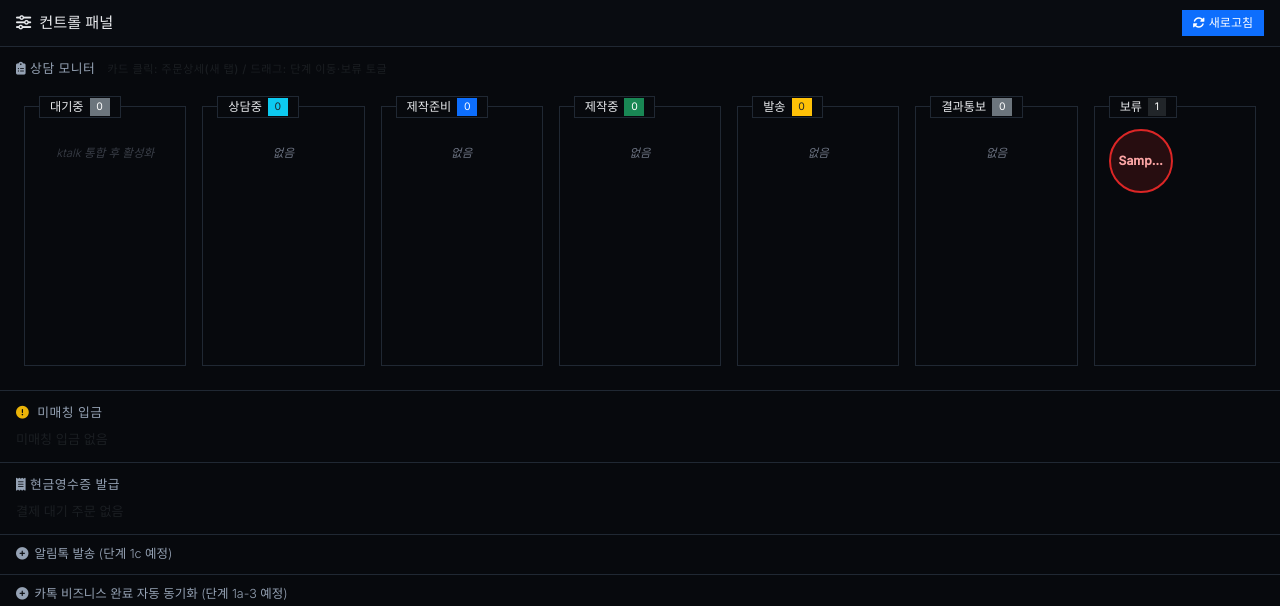
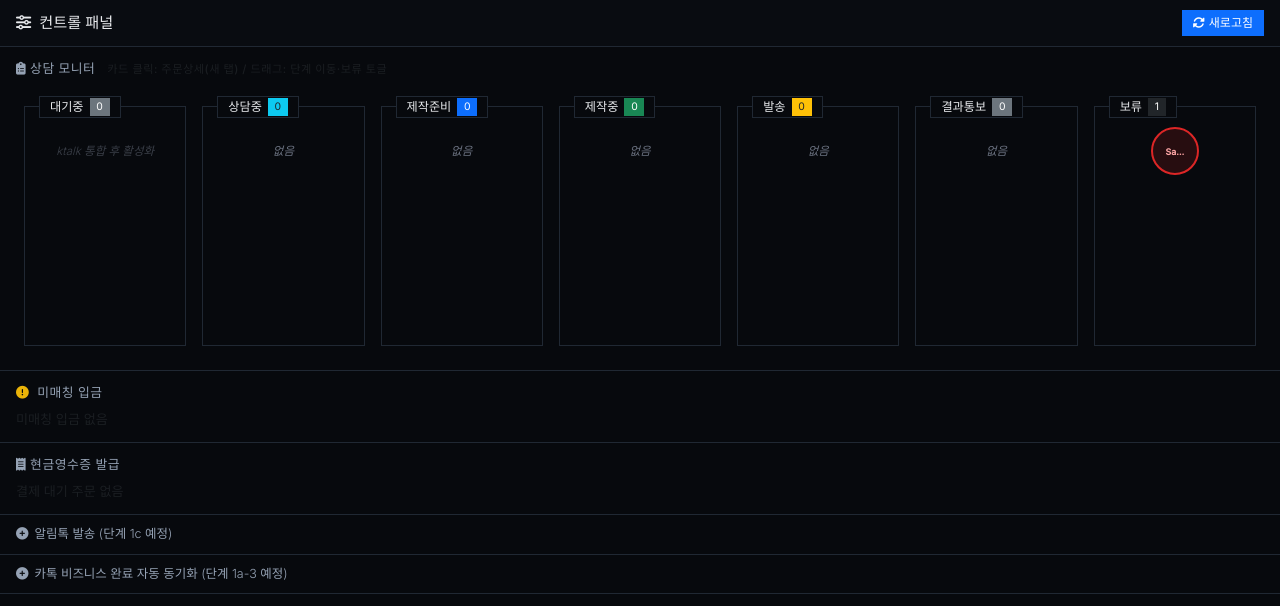
Before and after one commit to wonki0323/tshirt-management, a Django app: page /popbill/control-panel/ in a window 1280 px wide. Shown: the top 606 px of the page. Run offline with Django 4.2, Linux system fonts and the light colour scheme; a user stored in the database is signed in; tables that the repository leaves empty hold one stand-in row (values such as "Sample post"); data that the repository does not hold is empty; some libraries are stand-ins or nearby versions.

Commit message:
style(control-panel): 칸반 카드 압축 반응형 (작은 원 3열 + hover 툴팁)
- 카드 반응형 크기: 칸 폭 비례(30~48px), 정원 유지, 칸당 3열
- 칸 폭 축소(160→120px)로 좁은 창에 더 많은 칸 노출, gap 압축
- 이름 3자 truncate + title 속성으로 전체 대화명 hover 확인

Co-Authored-By: Claude Opus 4.8 <noreply@anthropic.com>

```diff
--- a/popbill_api/templates/popbill_api/control_panel.html
+++ b/popbill_api/templates/popbill_api/control_panel.html
@@ -98,9 +98,9 @@
         }
         .kanban-col {
             position: relative;
-            flex: 1 1 160px;
-            min-width: 150px;
-            min-height: 260px;
+            flex: 1 1 120px;
+            min-width: 110px;
+            min-height: 240px;
             border: 1px solid var(--border);
             background: var(--bg);
         }
@@ -127,8 +127,9 @@
             display: flex;
             flex-wrap: wrap;
             align-content: flex-start;
-            gap: 12px;
-            padding: 22px 14px 14px;
+            justify-content: center;
+            gap: 6px;
+            padding: 20px 8px 10px;
             height: 100%;
             min-height: 100%;
         }
@@ -142,8 +143,10 @@
             opacity: 0.5;
         }
         .kanban-card {
-            width: 64px;
-            height: 64px;
+            flex: 1 1 28%;        /* 칸 폭 비례 3열, 아래 min/max로 범위 제한 (반응형) */
+            max-width: 48px;
+            min-width: 30px;
+            aspect-ratio: 1;       /* 항상 정원 유지 */
             border-radius: 50%;
             background: var(--bg-elev-2);
             border: 1px solid var(--border);
@@ -152,10 +155,10 @@
             justify-content: center;
             text-align: center;
             cursor: grab;
-            font-size: 0.76rem;
+            font-size: 0.55rem;
             color: var(--text);
-            line-height: 1.15;
-            padding: 4px;
+            line-height: 1.05;
+            padding: 2px;
             overflow: hidden;
         }
         .kanban-card:hover {
@@ -272,7 +275,7 @@
                 </div>
                 <div class="kanban-col-body" data-target="consulting" data-status="CONSULTING">
                     {% for o in kanban_data.consulting %}
-                    <div class="kanban-card{% if o.is_urgent %} urgent{% endif %}" draggable="true" data-order-id="{{ o.id }}" data-customer-name="{{ o.customer_name|escape }}" data-shipping-address="{{ o.shipping_address|escape }}" data-customer-phone="{{ o.customer_phone|escape }}" data-deposit-name="{{ o.deposit_name|escape }}" data-is-urgent="{{ o.is_urgent|yesno:'1,0' }}">{{ o.kakao_chat_name|truncatechars:5 }}</div>
+                    <div class="kanban-card{% if o.is_urgent %} urgent{% endif %}" draggable="true" data-order-id="{{ o.id }}" data-customer-name="{{ o.customer_name|escape }}" data-shipping-address="{{ o.shipping_address|escape }}" data-customer-phone="{{ o.customer_phone|escape }}" data-deposit-name="{{ o.deposit_name|escape }}" data-is-urgent="{{ o.is_urgent|yesno:'1,0' }}" title="{{ o.kakao_chat_name }}">{{ o.kakao_chat_name|truncatechars:3 }}</div>
                     {% empty %}
                     <div class="kanban-empty-hint">없음</div>
                     {% endfor %}
@@ -284,7 +287,7 @@
                 </div>
                 <div class="kanban-col-body" data-target="prep" data-status="PREP">
                     {% for o in kanban_data.prep %}
-                    <div class="kanban-card{% if o.is_urgent %} urgent{% endif %}" draggable="true" data-order-id="{{ o.id }}" data-customer-name="{{ o.customer_name|escape }}" data-shipping-address="{{ o.shipping_address|escape }}" data-customer-phone="{{ o.customer_phone|escape }}" data-deposit-name="{{ o.deposit_name|escape }}" data-is-urgent="{{ o.is_urgent|yesno:'1,0' }}">{{ o.kakao_chat_name|truncatechars:5 }}</div>
+                    <div class="kanban-card{% if o.is_urgent %} urgent{% endif %}" draggable="true" data-order-id="{{ o.id }}" data-customer-name="{{ o.customer_name|escape }}" data-shipping-address="{{ o.shipping_address|escape }}" data-customer-phone="{{ o.customer_phone|escape }}" data-deposit-name="{{ o.deposit_name|escape }}" data-is-urgent="{{ o.is_urgent|yesno:'1,0' }}" title="{{ o.kakao_chat_name }}">{{ o.kakao_chat_name|truncatechars:3 }}</div>
                     {% empty %}
                     <div class="kanban-empty-hint">없음</div>
                     {% endfor %}
@@ -296,7 +299,7 @@
                 </div>
                 <div class="kanban-col-body" data-target="producing" data-status="PRODUCED">
                     {% for o in kanban_data.producing %}
-                    <div class="kanban-card{% if o.is_urgent %} urgent{% endif %}" draggable="true" data-order-id="{{ o.id }}" data-customer-name="{{ o.customer_name|escape }}" data-shipping-address="{{ o.shipping_address|escape }}" data-customer-phone="{{ o.customer_phone|escape }}" data-deposit-name="{{ o.deposit_name|escape }}" data-is-urgent="{{ o.is_urgent|yesno:'1,0' }}">{{ o.kakao_chat_name|truncatechars:5 }}</div>
+                    <div class="kanban-card{% if o.is_urgent %} urgent{% endif %}" draggable="true" data-order-id="{{ o.id }}" data-customer-name="{{ o.customer_name|escape }}" data-shipping-address="{{ o.shipping_address|escape }}" data-customer-phone="{{ o.customer_phone|escape }}" data-deposit-name="{{ o.deposit_name|escape }}" data-is-urgent="{{ o.is_urgent|yesno:'1,0' }}" title="{{ o.kakao_chat_name }}">{{ o.kakao_chat_name|truncatechars:3 }}</div>
                     {% empty %}
                     <div class="kanban-empty-hint">없음</div>
                     {% endfor %}
@@ -308,7 +311,7 @@
                 </div>
                 <div class="kanban-col-body" data-target="shipped" data-status="COMPLETED">
                     {% for o in kanban_data.shipped %}
-                    <div class="kanban-card{% if o.is_urgent %} urgent{% endif %}" draggable="true" data-order-id="{{ o.id }}" data-customer-name="{{ o.customer_name|escape }}" data-shipping-address="{{ o.shipping_address|escape }}" data-customer-phone="{{ o.customer_phone|escape }}" data-deposit-name="{{ o.deposit_name|escape }}" data-is-urgent="{{ o.is_urgent|yesno:'1,0' }}">{{ o.kakao_chat_name|truncatechars:5 }}</div>
+                    <div class="kanban-card{% if o.is_urgent %} urgent{% endif %}" draggable="true" data-order-id="{{ o.id }}" data-customer-name="{{ o.customer_name|escape }}" data-shipping-address="{{ o.shipping_address|escape }}" data-customer-phone="{{ o.customer_phone|escape }}" data-deposit-name="{{ o.deposit_name|escape }}" data-is-urgent="{{ o.is_urgent|yesno:'1,0' }}" title="{{ o.kakao_chat_name }}">{{ o.kakao_chat_name|truncatechars:3 }}</div>
                     {% empty %}
                     <div class="kanban-empty-hint">없음</div>
                     {% endfor %}
@@ -320,7 +323,7 @@
                 </div>
                 <div class="kanban-col-body" data-target="notified" data-status="SETTLED">
                     {% for o in kanban_data.notified %}
-                    <div class="kanban-card{% if o.is_urgent %} urgent{% endif %}" draggable="true" data-order-id="{{ o.id }}" data-customer-name="{{ o.customer_name|escape }}" data-shipping-address="{{ o.shipping_address|escape }}" data-customer-phone="{{ o.customer_phone|escape }}" data-deposit-name="{{ o.deposit_name|escape }}" data-is-urgent="{{ o.is_urgent|yesno:'1,0' }}">{{ o.kakao_chat_name|truncatechars:5 }}</div>
+                    <div class="kanban-card{% if o.is_urgent %} urgent{% endif %}" draggable="true" data-order-id="{{ o.id }}" data-customer-name="{{ o.customer_name|escape }}" data-shipping-address="{{ o.shipping_address|escape }}" data-customer-phone="{{ o.customer_phone|escape }}" data-deposit-name="{{ o.deposit_name|escape }}" data-is-urgent="{{ o.is_urgent|yesno:'1,0' }}" title="{{ o.kakao_chat_name }}">{{ o.kakao_chat_name|truncatechars:3 }}</div>
                     {% empty %}
                     <div class="kanban-empty-hint">없음</div>
                     {% endfor %}
@@ -332,7 +335,7 @@
                 </div>
                 <div class="kanban-col-body" data-target="on_hold">
                     {% for o in kanban_data.on_hold %}
-                    <div class="kanban-card{% if o.is_urgent %} urgent{% endif %}" draggable="true" data-order-id="{{ o.id }}" data-customer-name="{{ o.customer_name|escape }}" data-shipping-address="{{ o.shipping_address|escape }}" data-customer-phone="{{ o.customer_phone|escape }}" data-deposit-name="{{ o.deposit_name|escape }}" data-is-urgent="{{ o.is_urgent|yesno:'1,0' }}">{{ o.kakao_chat_name|truncatechars:5 }}</div>
+                    <div class="kanban-card{% if o.is_urgent %} urgent{% endif %}" draggable="true" data-order-id="{{ o.id }}" data-customer-name="{{ o.customer_name|escape }}" data-shipping-address="{{ o.shipping_address|escape }}" data-customer-phone="{{ o.customer_phone|escape }}" data-deposit-name="{{ o.deposit_name|escape }}" data-is-urgent="{{ o.is_urgent|yesno:'1,0' }}" title="{{ o.kakao_chat_name }}">{{ o.kakao_chat_name|truncatechars:3 }}</div>
                     {% empty %}
                     <div class="kanban-empty-hint">없음</div>
                     {% endfor %}
```
